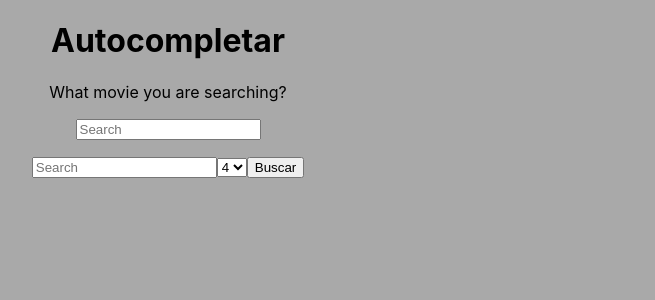
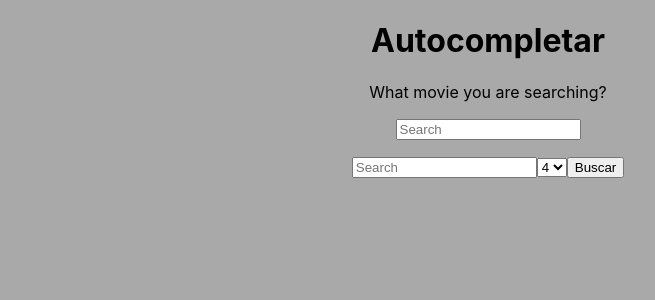
Before and after one commit to WilliamBIR/Autocomplete, a React (Create React App) app: page / in a window 1280 px wide. Shown: the top 300 px of the page, without its empty margins (152-807 px from the left). Built offline with nearby package versions, Linux system fonts and the light colour scheme.

Commit message:
Error corregido en Users

```diff
--- a/src/App.css
+++ b/src/App.css
@@ -1,4 +1,5 @@
 .Todo {
   text-align: center;
-  width:50%;
+  width:200;
+  height: 100;
 }
--- a/src/components/Peliculas/Lista.css
+++ b/src/components/Peliculas/Lista.css
@@ -6,5 +6,7 @@ ul {
 
 li{
     line-height: 1.5;
+    align-self:center;
+    width:100;
     background-color: white;
   }
--- a/src/components/Peliculas/Lista.js
+++ b/src/components/Peliculas/Lista.js
@@ -62,7 +62,6 @@ export default function Lista({Peliculas}){
     }
     const Cambiarlimite=(e)=>{
         setLimite(e.target.value)
-
     }
 
     const Alertaalsubir=()=>{
@@ -107,17 +106,14 @@ export default function Lista({Peliculas}){
 
     const Teclapresionada=(e)=>{
         if(e.key==='ArrowDown' &&ControlLista<Limite-1){
-            console.log("Abajo presionado")
             setControl(prevControl =>prevControl+1)
 
         }
         else if(e.key==='ArrowUp' &&ControlLista>0){
-            console.log("Arriba presionado")
             setControl(prevControl =>prevControl-1)
         }
         else if(e.key==="Enter"){
             e.preventDefault();
-            console.log("Enter presionado")
             setBuscador(Listafil[ControlLista])
         }
     }
--- a/src/components/Usuarios/Usuario.js
+++ b/src/components/Usuarios/Usuario.js
@@ -59,6 +59,9 @@ export default function Usuario({Usuarios}){
                 aux+=1;
                 setRangoUsuario(Usuario.Rango)
             }
+        return(
+            aux
+        )
 
         })
         if(aux===0){
@@ -80,7 +83,6 @@ export default function Usuario({Usuarios}){
         }
         else if(e.key==="Enter"){
             e.preventDefault();
-            console.log("Enter presionado")
             setUser(ListaUsers[ControlLista])
             revisarrango(ListaUsers[ControlLista])
         }
@@ -88,7 +90,7 @@ export default function Usuario({Usuarios}){
 
 
     document.addEventListener('click', function(event){
-        if(event.target.id!="Usuarios"){
+        if(event.target.id!=="Usuarios"){
             document.getElementById('ListaUs').style.display='none';
         }
         else{
```
